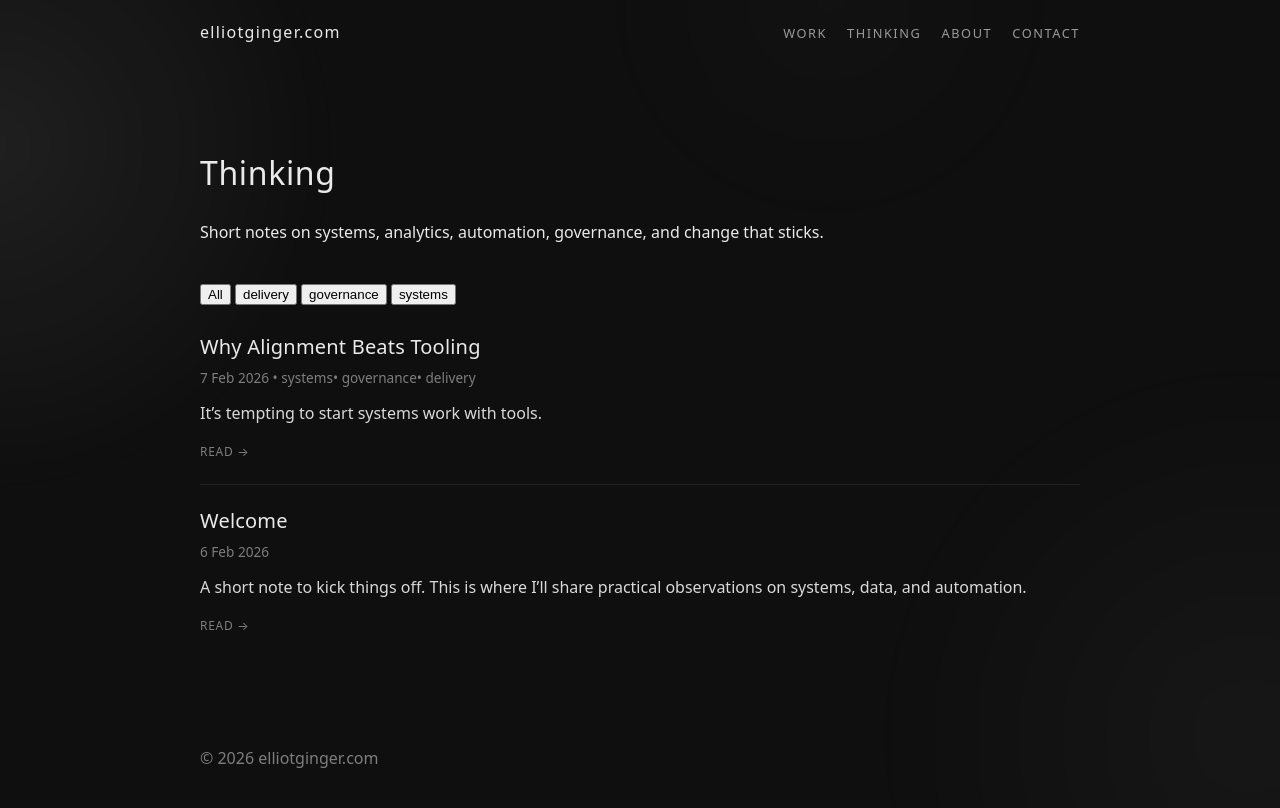
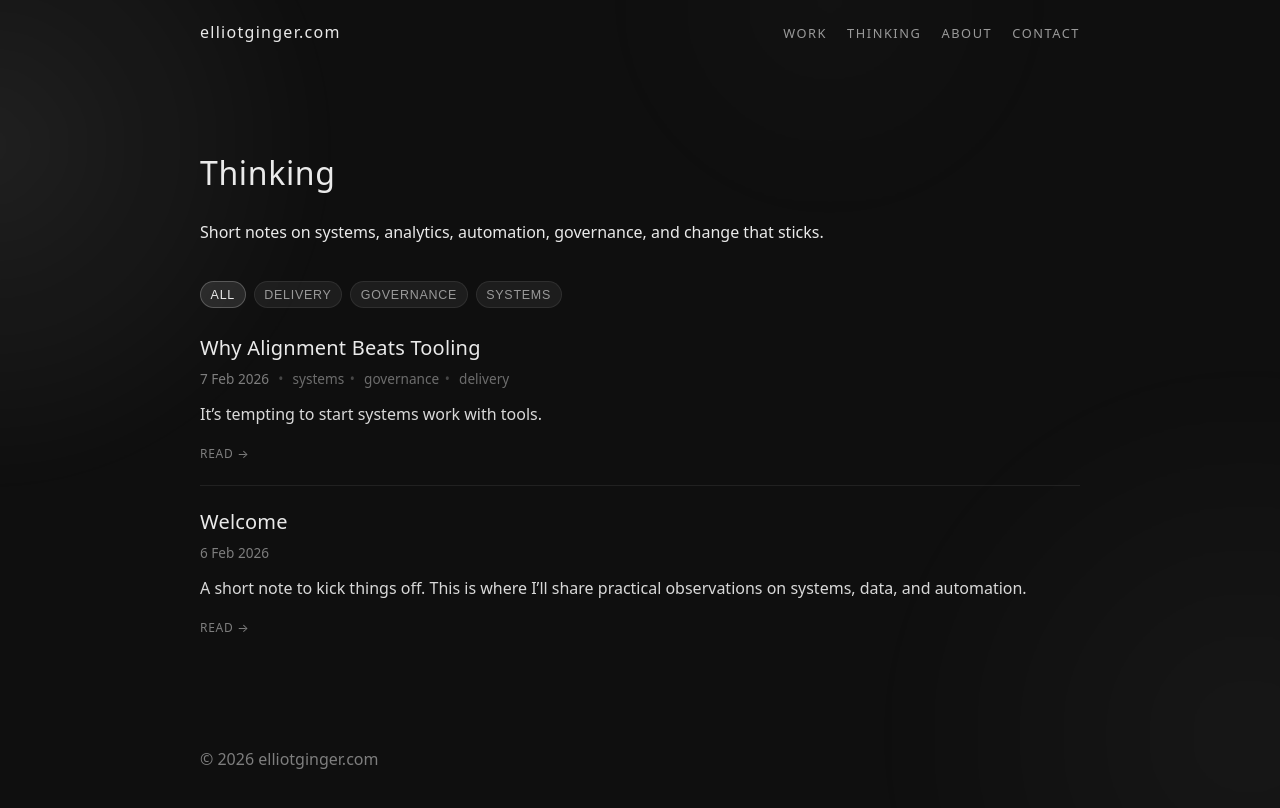
Before and after one commit to ElliotGinge/elliotginger.com, a Jekyll site: the page built from thinking.md, in a window 1280 px wide. Shown: the top 808 px of the page. Built offline with Jekyll 4.4.1, drawn with Linux system fonts in a browser that asks for light colours.

Commit message:
Update style.css

```diff
--- a/assets/css/style.css
+++ b/assets/css/style.css
@@ -110,6 +110,92 @@ body{
   color: var(--fg);
 }
 
+/* Tag bar */
+.tagbar{
+  display:flex;
+  flex-wrap:wrap;
+  gap:0.5rem;
+}
+
+.tag{
+  background: rgba(255,255,255,0.06);
+  border: 1px solid rgba(255,255,255,0.08);
+  color: var(--muted);
+  padding: 0.35rem 0.6rem;
+  border-radius: 999px;
+  cursor: pointer;
+  font-size: 0.78rem;
+  letter-spacing: 0.06em;
+  text-transform: uppercase;
+}
+
+.tag:hover{
+  color: var(--fg);
+  border-color: rgba(255,255,255,0.16);
+}
+
+.tag.active{
+  color: var(--fg);
+  background: rgba(255,255,255,0.10);
+  border-color: rgba(255,255,255,0.22);
+}
+
+/* Post list (if you already added these earlier, keep one copy) */
+.post-card{
+  padding: 1.25rem 0;
+  border-top: 1px solid rgba(255,255,255,0.08);
+}
+
+.post-card:first-of-type{
+  border-top: 0;
+  padding-top: 0;
+}
+
+.post-title{
+  margin: 0 0 0.25rem 0;
+  font-size: 1.25rem;
+  letter-spacing: 0.01em;
+}
+
+.post-title a{
+  text-decoration: none;
+}
+
+.post-title a:hover{
+  text-decoration: underline;
+}
+
+.post-meta{
+  font-size: 0.85rem;
+  margin-bottom: 0.75rem;
+}
+
+.post-excerpt{
+  margin: 0 0 0.75rem 0;
+  color: rgba(234,234,234,0.92);
+}
+
+.post-readmore{
+  text-decoration: none;
+  letter-spacing: 0.06em;
+  text-transform: uppercase;
+  font-size: 0.75rem;
+}
+
+.post-readmore:hover{
+  color: var(--fg);
+}
+
+.dot{
+  margin: 0 0.35rem;
+  opacity: 0.5;
+}
+
+.post-tag{
+  opacity: 0.85;
+}
+
+
 
 .nav a:hover{ color:var(--fg); }
 
```
